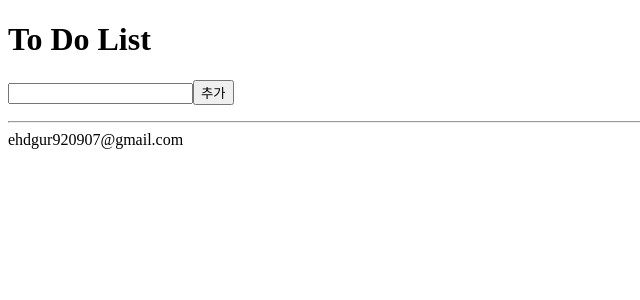
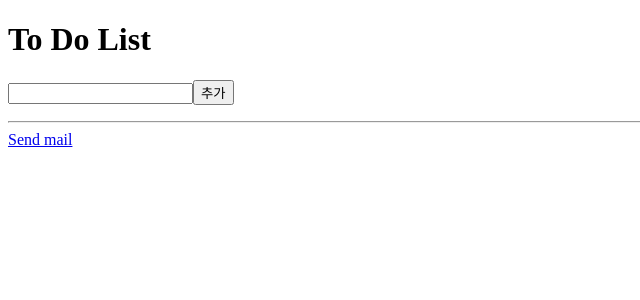
Before and after one commit to nghy97/ToDoList, a Vue app: page / in a window 1280 px wide. Shown: the top 300 px of the page, without its empty margins (0-640 px from the left). Built offline with nearby package versions, Linux system fonts and the light colour scheme.

Commit message:
Add mailto, click.prevent logic

```diff
--- a/src/components/ToDoList/Footer.vue
+++ b/src/components/ToDoList/Footer.vue
@@ -1,6 +1,6 @@
 <template>
   <div>
     <hr>
-    <div>ehdgur920907@gmail.com</div>
+    <a @click.prevent href="mailto:ehdgur920907@gmail.com">Send mail</a>
   </div>
 </template>
```
